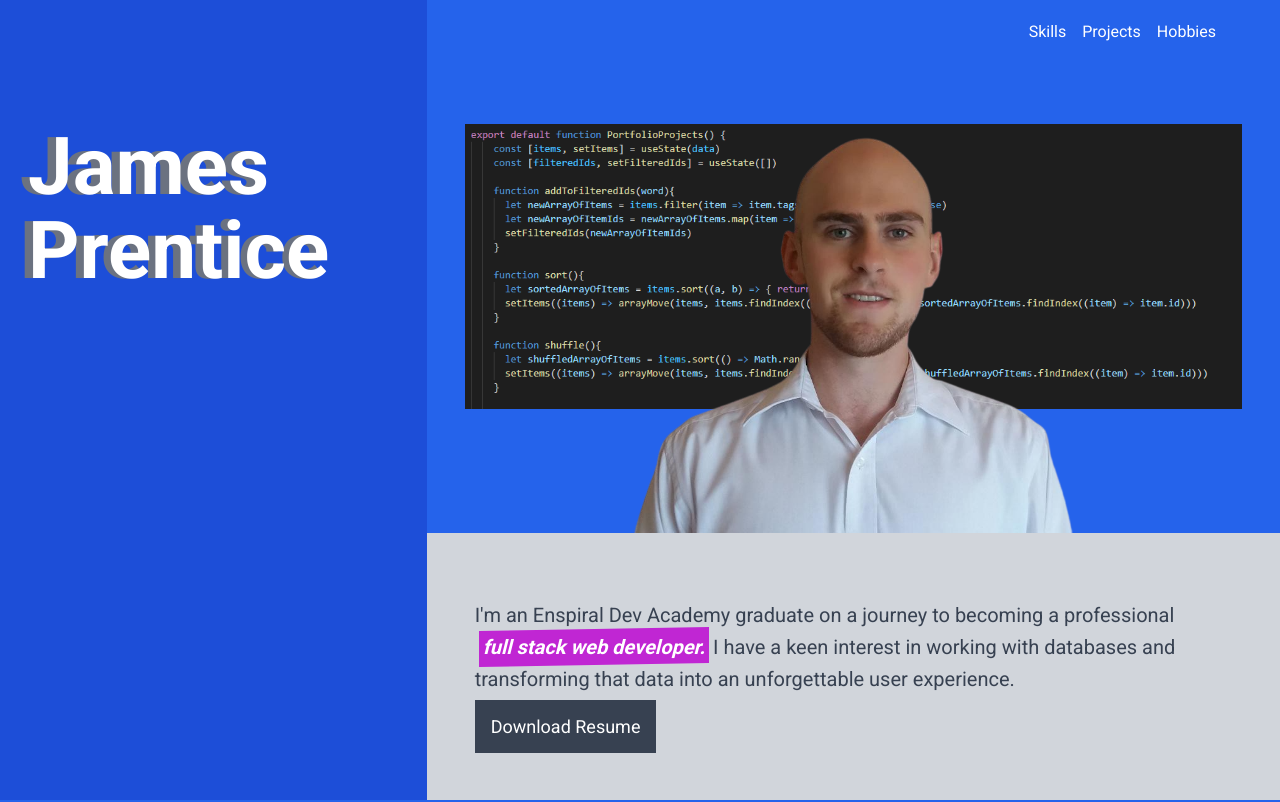
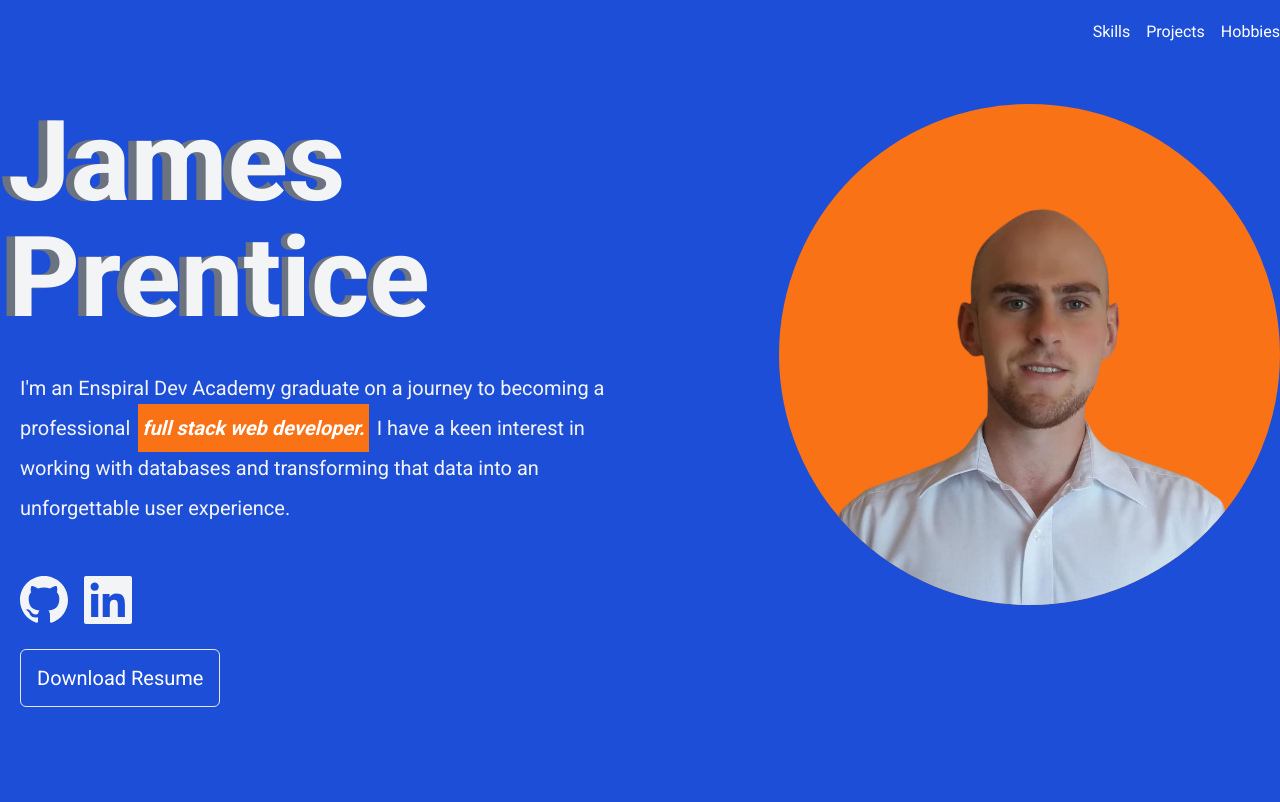
Before and after one commit to JamesPrenticez/nextjs-old-portfolio, a Next.js app: page / in a window 1280 px wide. Shown: the top 802 px of the page. Built offline with nearby package versions, Linux system fonts and the light colour scheme.

Commit message:
Updated Hero

```diff
--- a/components/Hero.jsx
+++ b/components/Hero.jsx
@@ -1,82 +1,81 @@
 import React, { useRef, useState, useEffect } from 'react'
-import Image from 'next/image'
+import NextLink from 'next/link'
+import NextImage from 'next/image'
+import { useImageLoader } from './hooks/useImageLoader'
 import TextEffect from './TextEffect'
+import { GithubIcon, LinkedInIcon } from './icons/socials'
 
 export default function Hero(){
-  const imgRef = useRef()
-  const [height, setHeight] = useState();
+  return (
+    <div className='bg-blue-700 w-full h-full pt-[3.5rem]'>
+      <div className='min-h-screenNav'>
+        <div className='flex justify-between max-w-7xl mx-auto mt-12'>
+        {/* Left */}
+        <div className='min-w-4/6'>
+          {/* Name */}
+          <div className='text-2xl md:text-4xl font-extrabold absolute top-[1.25rem] left-0 flex md:hidden'>
+              <TextEffect text={"J"}/>
+              <TextEffect text={"P"}/>
+          </div>
+          <div className='text-2xl md:text-7xl font-extrabold w-full hidden md:block'>
+              <TextEffect text={"James"}/>
+              <TextEffect text={"Prentice"}/>
+          </div>
 
-  const setDimensions = () => {
-    const newHeight = imgRef?.current.clientHeight;
-    setHeight(newHeight);
-  };
+          {/* Bio */}
+          <div className='w-5/6 text-gray-100 text-sm sm:text-xl md:text-xl p-10 md:p-5 mt-3 '>
+            <p className='leading-10'>
+              I&apos;m an Enspiral Dev Academy graduate on a journey to becoming a professional
+              <span className="before:block before:absolute before:-inset-1 before:-skew-y-[0.8rem] mx-3 before:bg-orange-500 relative inline-block">
+              <span className='font-bold italic relative text-white'>full stack web developer.</span>
+              </span>
+              I have a keen interest in working with databases and transforming that data into an unforgettable user experience.
+            </p>
+            <div className='flex mt-12 space-x-4'>
+            <NextLink href="https://www.linkedin.com/in/jamesprenticez/?originalSubdomain=nz" passHref>
+                <GithubIcon className='h-12 w-12 cursor-pointer'/>
+              </NextLink>
 
-  useEffect(() => {
-    setHeight(imgRef?.current.clientHeight)
-    window.addEventListener("resize", setDimensions);
-  }, []);
-
-  return (
-    <>
+              <NextLink href="https://www.linkedin.com/in/jamesprenticez/?originalSubdomain=nz" passHref>
+                <LinkedInIcon className='h-12 w-12 cursor-pointer'/>
+              </NextLink>
+            </div>
 
 
-      {/* Left */}
-      <div className='inline-flex col-span-6 md:col-span-2 row-span-4 md:row-span-6 bg-blue-700'>
-        <div className='inline-flex text-3xl lg:text-4xl xl:text-5xl 2xl:text-6xl 3xl:text-7xl font-extrabold h-4/6 items-center px-5 w-full'>
-            <div className='fixed top-0 left-0 ml-4 mt-1 inline-flex md:hidden'>
-                <TextEffect text={"J"}/>
-                <TextEffect text={"P"}/>
-            </div>
-            <div className='w-full hidden md:block' style={{height: height}}>
-                <TextEffect text={"James"}/>
-                <TextEffect text={"Prentice"}/>
-            </div>
+          <div className='py-4 mt-6'>
+            <a
+              role="button"
+              className='border rounded-md hover:bg-white hover:text-blue-700 text-white cursor-pointer p-4'
+              href='/JPCV2022.pdf'
+              download>
+                Download Resume
+            </a>
           </div>
-      </div>
 
-      {/* Right */}
-      <div className='absolute md:static w-full h-4/6 md:h-full md:inline-flex md:col-span-4 md:row-span-4 items-center bg-transparent md:bg-blue-600'>
-        <div ref={imgRef} id="hero" className="absolute object-contain hidden md:flex items-end justify-center">
-            <Image
-              //loader={myLoader}
-              //onLoadingComplete={(e) => handleImageLoad(e)}
-              priority={true}
-              as="image"
-              src="/code.png"
-              alt="Picture of the author"
-              //layout="fill"
-              objectFit='contain'
-              height={500}
-              width={1500}
-              quality={75}
+          </div>
+        </div>
+
+        {/* Image of Me */}
+        <div className="w-full h-full ">
+          <div className="">
+            <NextImage
+              className="rounded-full bg-orange-500"
+              loader={useImageLoader}
+              src="/me.png"
+              alt="Me"
+              width={1000}
+              height={1000}
+              layout="responsive"
+              priority
+              placeholder="blur"
+              blurDataURL="/me.png"
             />
           </div>
-          <div className='w-full h-full object-contain relative mx-auto flex items-end justify-center'>
-              <Image
-                priority={true}
-                as="image"
-                src="/me.png"
-                alt="Picture of the author"
-                //layout="fill"
-                //objectFit='contain'
-                height={500}
-                width={500}
-                quality={75}
-                />
-            </div>
+        </div>
         </div>
 
-        {/* Bottom*/}
-        <div className='bg-gray-300 col-span-6 md:col-span-4 row-span-2 text-gray-700 p-4 md:p-12 flex-col items-center'>
-          <p className='text-sm sm:text-xl md:text-xl py-10 md:py-5'>
-            I&apos;m an Enspiral Dev Academy graduate on a journey to becoming a professional
-            <span className="before:block before:absolute before:-inset-1 before:-skew-y-1 mx-2 my-1 before:bg-fuchsia-600 relative inline-block">
-            <span className='font-bold italic relative text-white'>full stack web developer.</span>
-            </span>
-            I have a keen interest in working with databases and transforming that data into an unforgettable user experience.
-          </p>
-          <a  className='bg-gray-700 py-4 px-4 text-white cursor-pointer w-full md:w-auto' href='/JPCV2022.pdf' download>Download Resume</a>
-        </div>
-  </>
+
+    </div>
+  </div>
   )
 }
--- a/components/Header.jsx
+++ b/components/Nav.jsx
@@ -1,11 +1,11 @@
 import React from 'react'
 
-function Header({home, skills, projects, hobbies}){
+export default function Nav({skills, projects, hobbies}){
   const executeScroll = (ref) => ref.current.scrollIntoView({behavior: "smooth"})
   return (
-    <nav className='absolute py-5 w-full text-base z-50'>
-      <div className='flex items-center '>
-        <ul className='flex ml-auto mr-4 md:mr-10 lg:mr-16 space-x-4 cursor-pointer'>
+    <nav className='absolute top-0 left-0 py-5 w-full text-base z-50 '>
+      <div className='flex items-center max-w-7xl mx-auto '>
+        <ul className='flex ml-auto mr-4 md:mr-0 space-x-4 cursor-pointer'>
             <li onClick={() => executeScroll(skills)}>Skills</li>
             <li onClick={() => executeScroll(projects)}>Projects</li>
             <li onClick={() => executeScroll(hobbies)}>Hobbies</li>
@@ -14,5 +14,3 @@ function Header({home, skills, projects, hobbies}){
     </nav>
   )
 }
-
-export default Header
--- a/components/TextEffect.jsx
+++ b/components/TextEffect.jsx
@@ -4,7 +4,7 @@ function TextEffect({text}) {
   return (
     <div>
       <p className='absolute select-none text-gray-500'>{text}</p>
-      <p className='font-bold relative ml-[0.15rem] md:ml-1 lg:ml-2'>{text}</p>
+      <p className='font-bold text-gray-100 relative ml-[0.15rem] md:ml-1 lg:ml-2'>{text}</p>
     </div>
   )
 }
--- /dev/null
+++ b/components/hooks/useImageLoader.jsx
@@ -0,0 +1,3 @@
+export const nextImageLoader = ({ src, width, quality }) => {
+  return `${NEXT_PUBLIC_BASE_URL}/${src}?w=${width}&q=${quality || 75}`
+}
--- /dev/null
+++ b/components/icons/socials.jsx
@@ -0,0 +1,15 @@
+export const GithubIcon = ({className}) => {
+  return (
+    <svg xmlns="http://www.w3.org/2000/svg" className={className} viewBox="0 0 24 24" fill="currentColor">
+      <path d="M12 0c-6.626 0-12 5.373-12 12 0 5.302 3.438 9.8 8.207 11.387.599.111.793-.261.793-.577v-2.234c-3.338.726-4.033-1.416-4.033-1.416-.546-1.387-1.333-1.756-1.333-1.756-1.089-.745.083-.729.083-.729 1.205.084 1.839 1.237 1.839 1.237 1.07 1.834 2.807 1.304 3.492.997.107-.775.418-1.305.762-1.604-2.665-.305-5.467-1.334-5.467-5.931 0-1.311.469-2.381 1.236-3.221-.124-.303-.535-1.524.117-3.176 0 0 1.008-.322 3.301 1.23.957-.266 1.983-.399 3.003-.404 1.02.005 2.047.138 3.006.404 2.291-1.552 3.297-1.23 3.297-1.23.653 1.653.242 2.874.118 3.176.77.84 1.235 1.911 1.235 3.221 0 4.609-2.807 5.624-5.479 5.921.43.372.823 1.102.823 2.222v3.293c0 .319.192.694.801.576 4.765-1.589 8.199-6.086 8.199-11.386 0-6.627-5.373-12-12-12z"/>
+    </svg>
+  )
+}
+
+export const LinkedInIcon = ({className}) => {
+  return (
+<svg width="24px" height="24px" className={className} viewBox="0 0 24 24" xmlns="http://www.w3.org/2000/svg">
+  <path fill="currentColor" filrule="evenodd" d="M20.45175,20.45025 L16.89225,20.45025 L16.89225,14.88075 C16.89225,13.5525 16.86975,11.844 15.04275,11.844 C13.191,11.844 12.90825,13.2915 12.90825,14.7855 L12.90825,20.45025 L9.3525,20.45025 L9.3525,8.997 L12.765,8.997 L12.765,10.563 L12.81375,10.563 C13.2885,9.66225 14.4495,8.71275 16.18125,8.71275 C19.78575,8.71275 20.45175,11.08425 20.45175,14.169 L20.45175,20.45025 Z M5.33925,7.4325 C4.1955,7.4325 3.27375,6.50775 3.27375,5.36775 C3.27375,4.2285 4.1955,3.30375 5.33925,3.30375 C6.47775,3.30375 7.4025,4.2285 7.4025,5.36775 C7.4025,6.50775 6.47775,7.4325 5.33925,7.4325 L5.33925,7.4325 Z M7.11975,20.45025 L3.5565,20.45025 L3.5565,8.997 L7.11975,8.997 L7.11975,20.45025 Z M23.00025,0 L1.0005,0 C0.44775,0 0,0.44775 0,0.99975 L0,22.9995 C0,23.55225 0.44775,24 1.0005,24 L23.00025,24 C23.55225,24 24,23.55225 24,22.9995 L24,0.99975 C24,0.44775 23.55225,0 23.00025,0 L23.00025,0 Z"/>
+</svg>
+  )
+}
--- a/pages/_document.jsx
+++ b/pages/_document.jsx
@@ -14,7 +14,7 @@ class MyDocument extends Document {
           <link href="https://fonts.googleapis.com/css2?family=Roboto:wght@300;400;500;600;700;800;900&display=swap" rel="stylesheet" />
           <link rel="icon" href="/favicon.ico" />
         </Head>
-        <body className="font-roboto text-lg text-white selection:bg-fuchsia-600 selection:text-white bg-black">
+        <body className="font-roboto text-lg text-white selection:bg-orange-500 selection:text-white bg-black">
           <Main />
           <NextScript />
         </body>
--- a/pages/index.jsx
+++ b/pages/index.jsx
@@ -1,6 +1,6 @@
 import React, {useRef} from "react"
 import Head from "next/head"
-import Header from "../components/Header"
+import Nav from "../components/Nav"
 import Footer from "../components/Footer"
 import Hero from "../components/Hero";
 import PortfolioGrid from "../components/PortfolioGrid";
@@ -16,21 +16,20 @@ export default function Home() {
       <Head>
         <title>James&apos; Portfolio</title>
       </Head>
-        <main className="w-full flex flex-wrap justify-center">
-
+        <main>
           {/* Section One */}
-          <section className="grid h-screen grid-cols-6 grid-rows-6 relative">
-            <Header skills={skillsRef} projects={projectsRef} hobbies={hobbiesRef}/>
+          <section className="w-full h-full min-h-screen bg-blue-700">
+            <Nav skills={skillsRef} projects={projectsRef} hobbies={hobbiesRef}/>
             <Hero />
           </section>
 
           {/* Skills */}
-          <section ref={skillsRef}className="w-full h-full md:h-screen bg-blue-600">
+          <section ref={skillsRef} className="w-full h-full md:h-screen bg-blue-600">
             <Skills />
           </section>
 
           {/* Portfolio */}
-          <section ref={projectsRef}className="w-full h-full min-h-screen bg-blue-700">
+          <section ref={projectsRef} className="w-full h-full min-h-screen bg-blue-700">
             <PortfolioGrid />
           </section>
 
--- a/tailwind.config.js
+++ b/tailwind.config.js
@@ -25,9 +25,9 @@ module.exports = {
         sharpGrotesk: ['sharp grotesk'],
         roboto: ['Roboto'],
       },
-      backgroundImage: {
-        'radial-gradient-blue': 'radial-gradient(circle, rgba(37,99,235,1) 0%, rgba(56,189,248,1) 100%)',
-      }
+      minHeight:{
+        screenNav: "calc(100vh - 3.5rem)", // (nav 4rm) + (footer 4rem) + (main margin top/bottom 2rem)
+      },
     },
   },
   variants: {
```
Also changed, not shown: components/Skills.jsx (+4 -6 lines).
